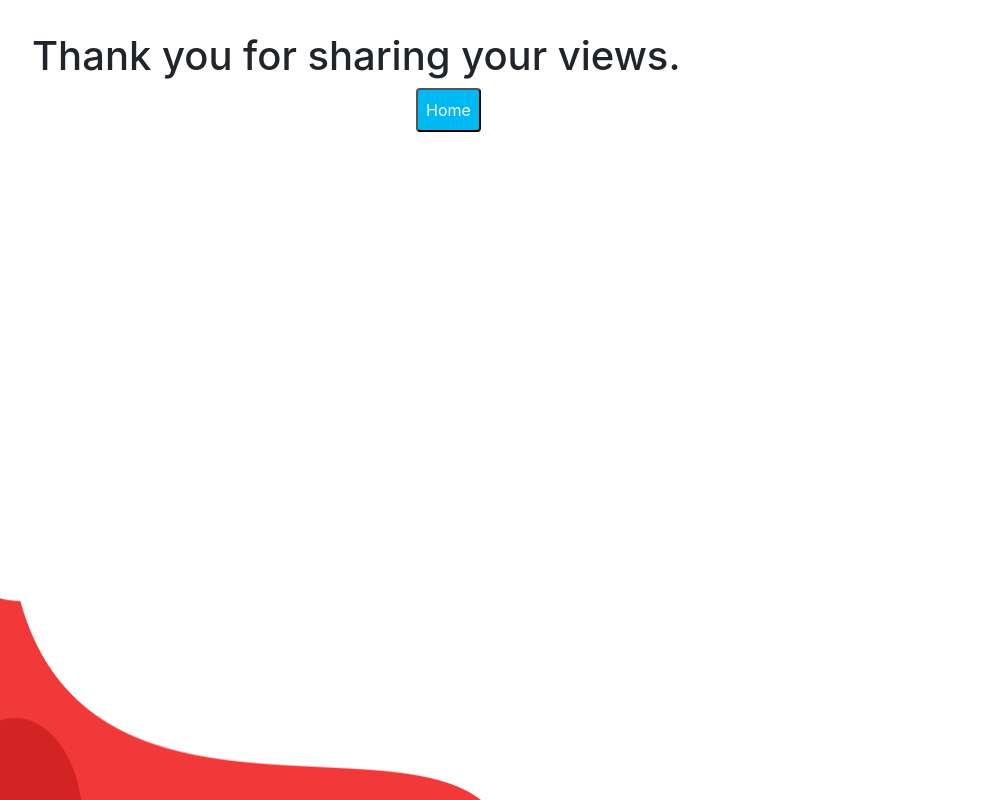
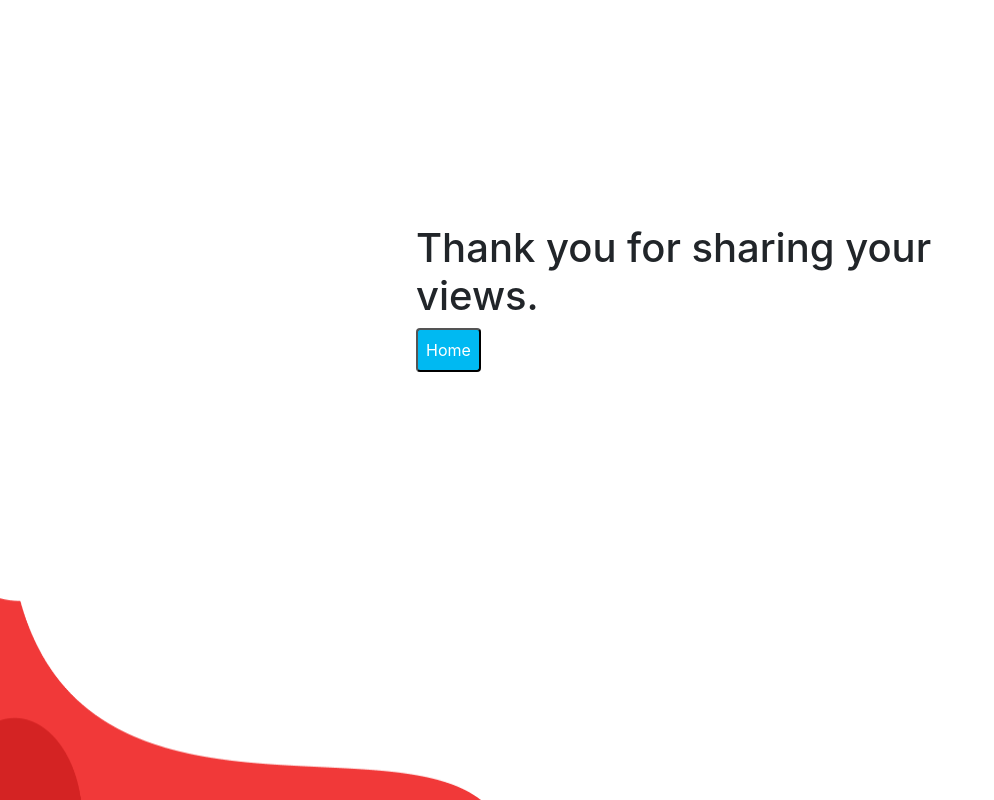
Before and after one commit to jerseycity19/team-1, a React (Create React App) app in the folder frontend/: page /thankyou in a window 1280 px wide. Shown: the whole page, without its empty margins (0-994 px from the left). Built offline with nearby package versions, Linux system fonts and the light colour scheme.

Commit message:
Thank you page UI

```diff
--- a/frontend/src/screens/Questionnaire.js
+++ b/frontend/src/screens/Questionnaire.js
@@ -110,7 +110,6 @@ class Questionnaire extends React.Component {
         <NavLink to="/thankyou"><button className="lastButton" onClick={this.questionController}>Submit</button></NavLink>
         <ImageFrame />
       </div>
-
   );
   }
 
--- a/frontend/src/screens/ThankYou.js
+++ b/frontend/src/screens/ThankYou.js
@@ -18,10 +18,9 @@ class ImageFrame extends React.Component {
 
 class ThankYou extends React.Component {
     render() {
-
         return (
         <div>
-            <h1>Thank you for sharing your views.</h1>
+            <h1 className="SIA">Thank you for sharing your views.</h1>
             <NavLink to="/"><button className="lastButton" onClick={this.questionController}>Home</button></NavLink>
             <ImageFrame />
         </div>
```
